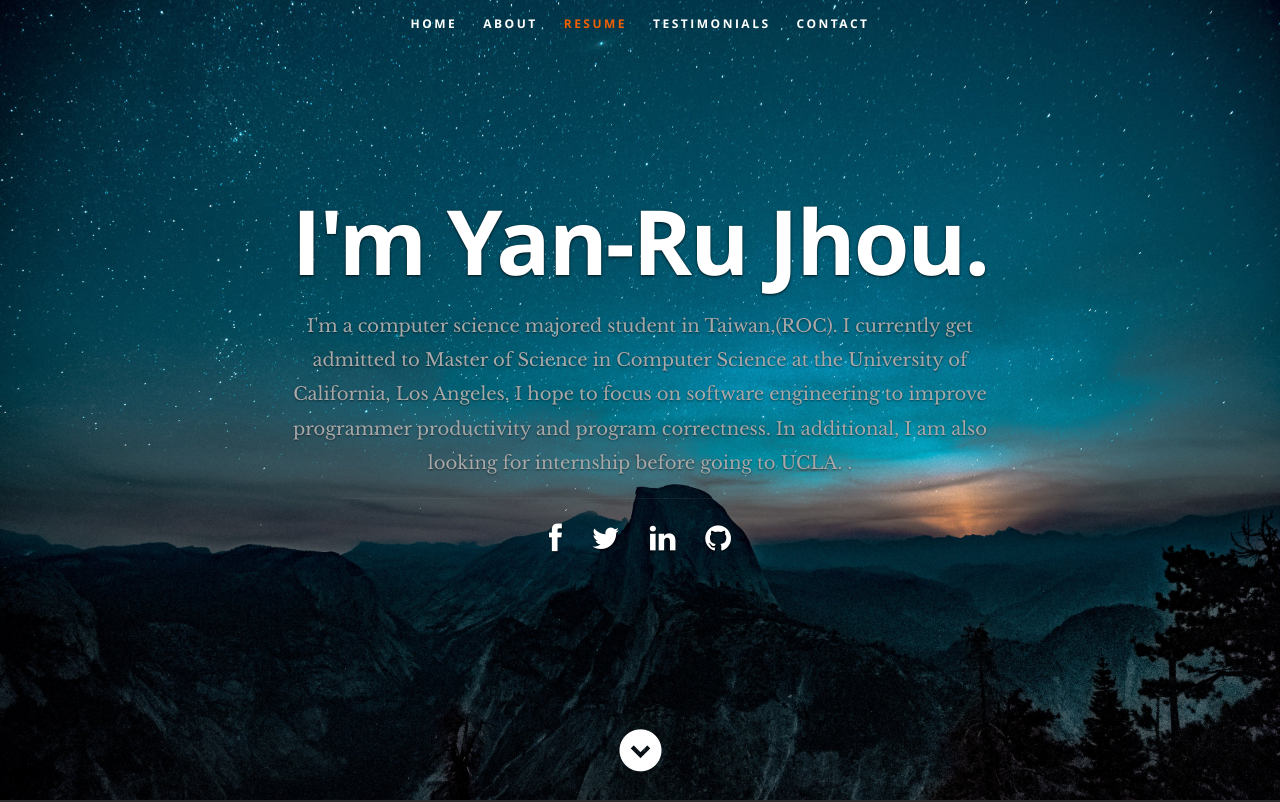
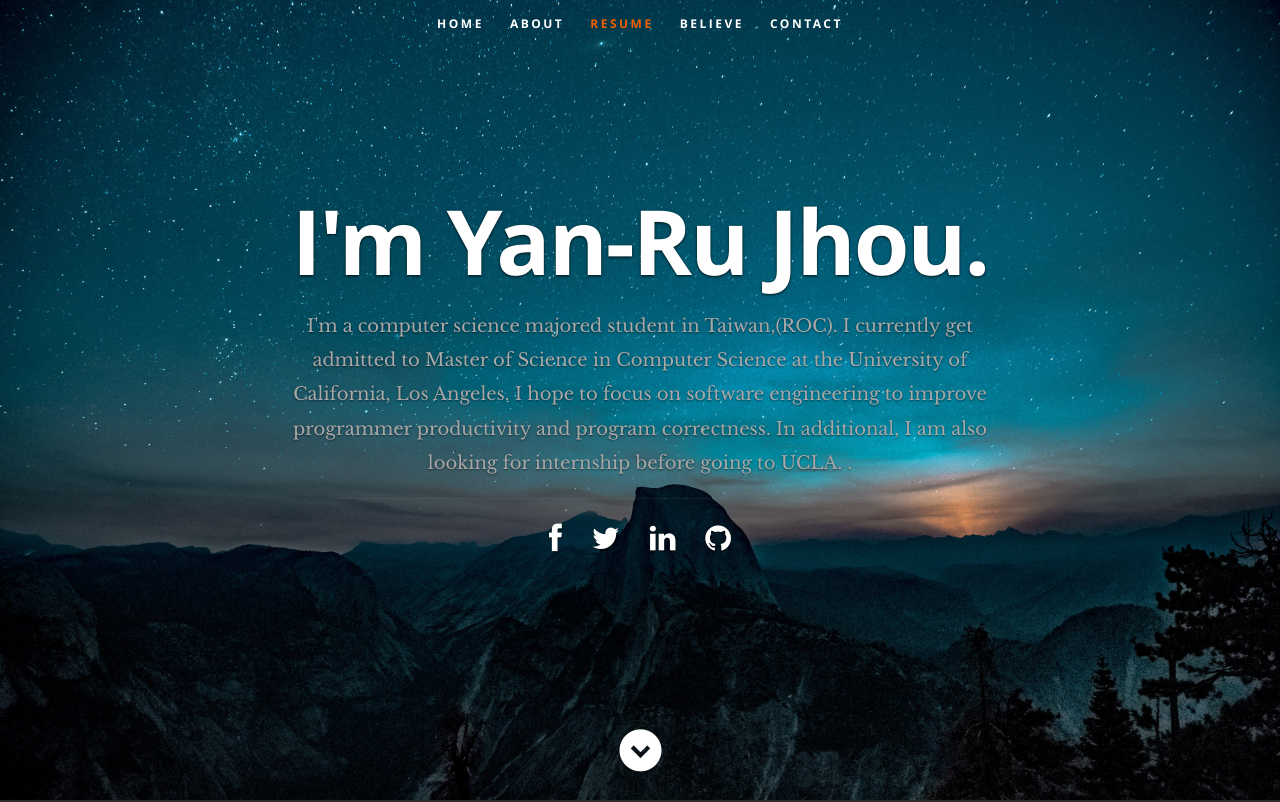
Before and after one commit to tbakerx/react-resume-template, a React (Create React App) app: page / in a window 1280 px wide. Shown: the top 802 px of the page. Built offline with nearby package versions, Linux system fonts and the light colour scheme.

Commit message:
add google analytics

```diff
--- a/src/Components/Header.js
+++ b/src/Components/Header.js
@@ -28,7 +28,7 @@ class Header extends Component {
             <li><a className="smoothscroll" href="#about">About</a></li>
 	         <li><a className="smoothscroll" href="#resume">Resume</a></li>
             {/*<li><a className="smoothscroll" href="#portfolio">Works</a></li>*/}
-            <li><a className="smoothscroll" href="#testimonials">Testimonials</a></li>
+            <li><a className="smoothscroll" href="#testimonials">Believe</a></li>
             <li><a className="smoothscroll" href="#contact">Contact</a></li>
          </ul>
 
```
